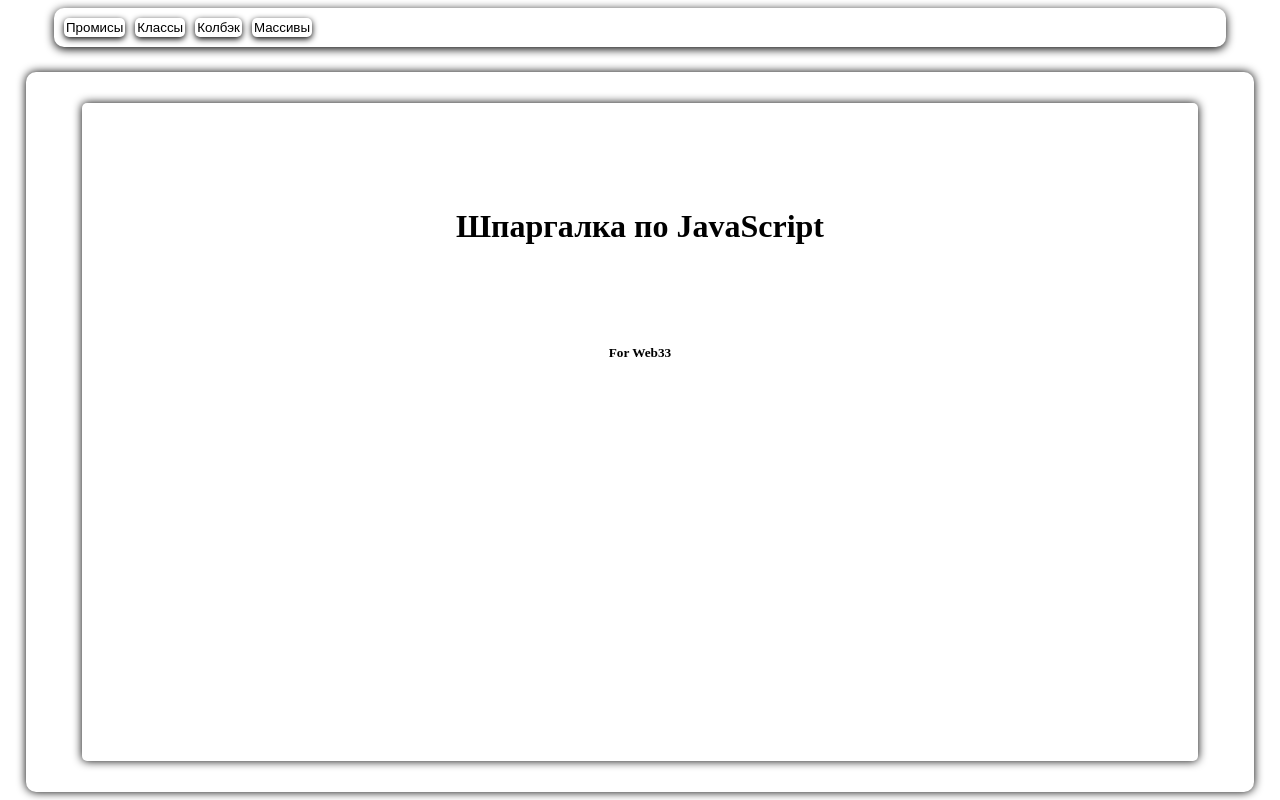
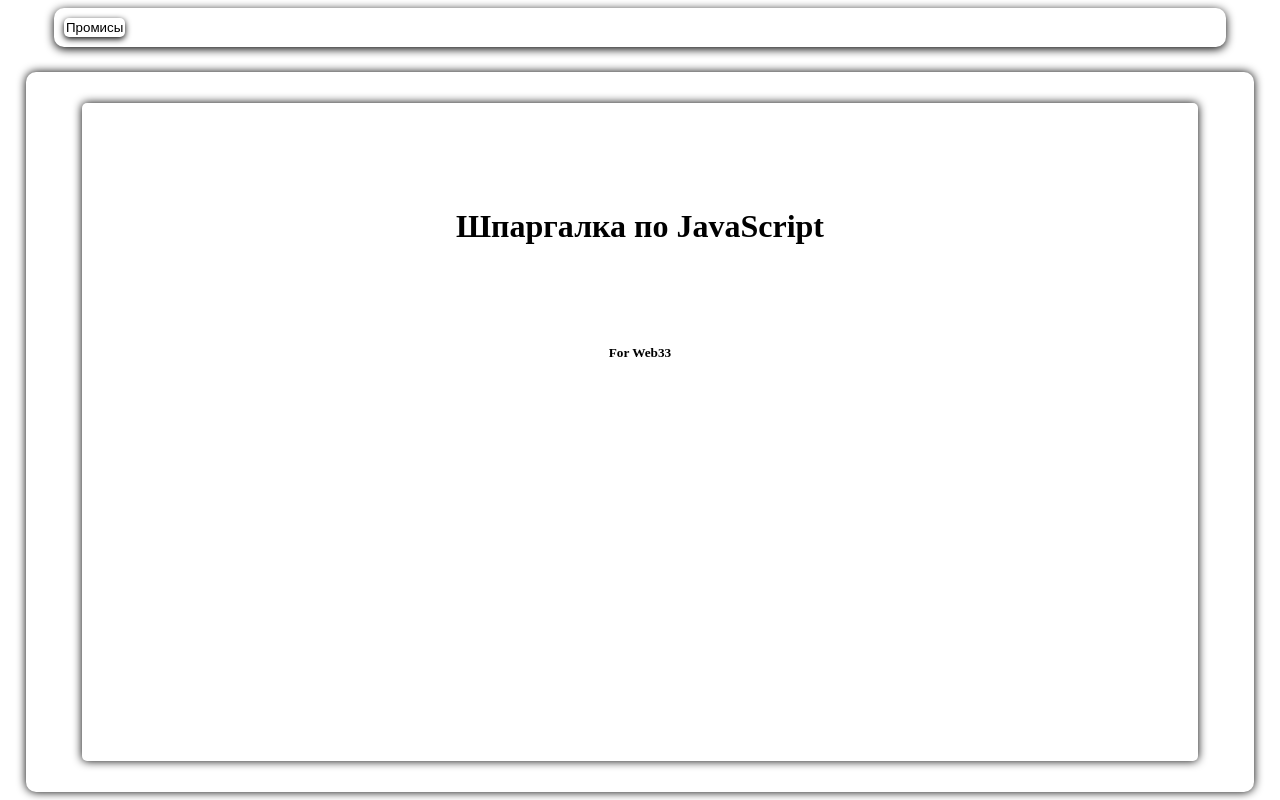
Before and after one commit to vanessaparfeni/JSTutorial, a plain HTML site: page index.html in a window 1280 px wide. Drawn offline with Linux system fonts and the light colour scheme.

Commit message:
Update index.html

```diff
--- a/index.html
+++ b/index.html
@@ -10,9 +10,9 @@
 <body>
     <header>
             <button onclick="funcPromise()">Промисы</button>
-            <button onclick="funcClass()">Классы</button>
-            <button onclick="funcCallBack()">Колбэк</button>
-            <button onclick="funcArr()">Массивы</button>
+<!--             <button onclick="funcClass()">Классы</button> -->
+<!--             <button onclick="funcCallBack()">Колбэк</button> -->
+<!--             <button onclick="funcArr()">Массивы</button> -->
     </header>
 
     <main>
```
